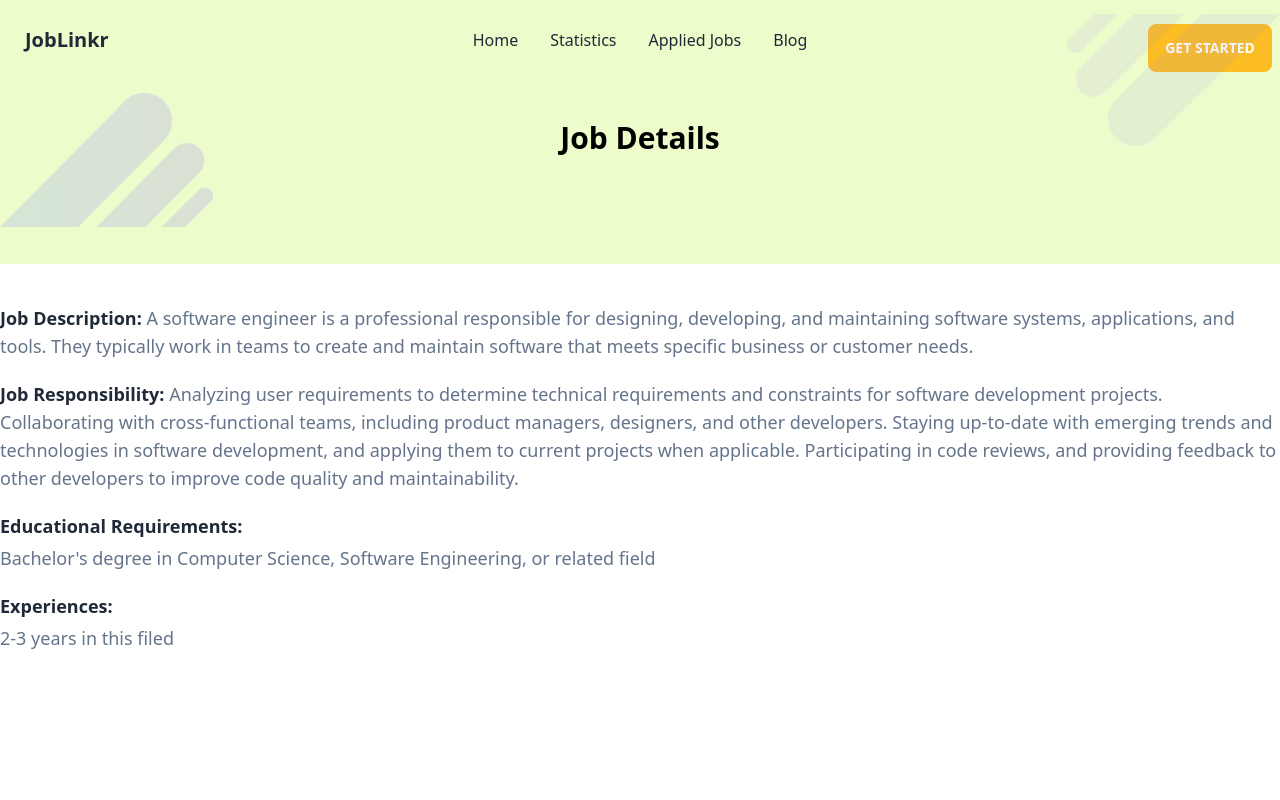
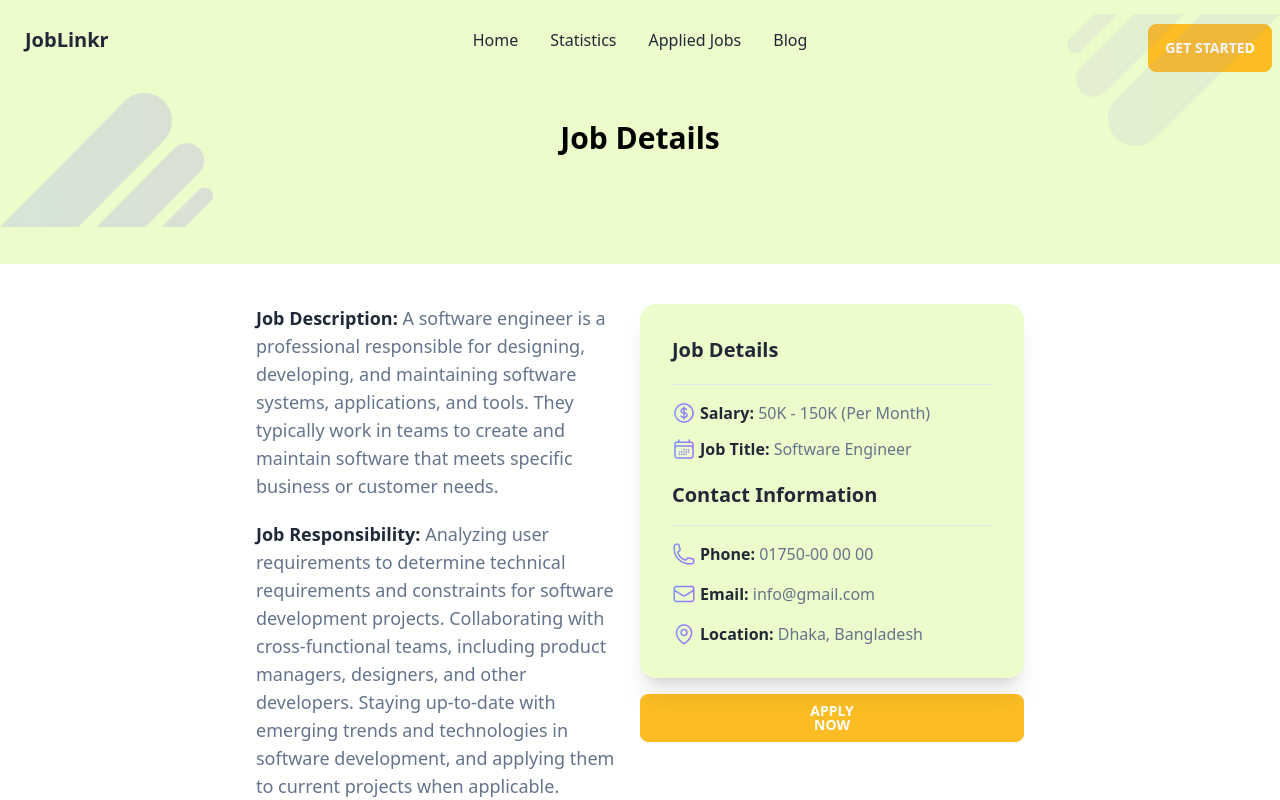
Before and after one commit to EftekharAlam2/career-hub, a React (Vite) app: page /details/01 in a window 1280 px wide. Shown: the top 800 px of the page. Built offline with nearby package versions, Linux system fonts and the light colour scheme.

Commit message:
Job Details added

```diff
--- a/src/Components/Details/JobDetail.jsx
+++ b/src/Components/Details/JobDetail.jsx
@@ -2,6 +2,11 @@ import React, { useEffect, useState } from "react";
 import { useParams } from "react-router-dom";
 import vector1 from "/Icons/Vector.png";
 import vector2 from "/Icons/Vector-1.png";
+import salary from "/Icons/Frame.png";
+import title from "/Icons/Frame-1.png";
+import phone from "/Icons/Frame-2.png";
+import email from "/Icons/Frame-3.png";
+import location from "/Icons/Frame-4.png";
 
 const JobDetail = () => {
   const { id } = useParams();
@@ -41,7 +46,7 @@ const JobDetail = () => {
       </div>
       {job.map((job) => (
         <div key={job.id} className="mt-10">
-          <div className="flex">
+          <div className="flex flex-col md:flex-row gap-4 mx-3 md:mx-64 mb-5">
             <div>
               <p>
                 <span className="text-lg font-semibold">Job Description: </span>
@@ -66,7 +71,70 @@ const JobDetail = () => {
               <p className="mt-5 text-lg font-semibold">Experiences:</p>
               <p className="mt-1 text-lg text-slate-500">{job.experience}</p>
             </div>
-            <div></div>
+            <div>
+              <div className="card shadow-xl bg-lime-100 w-96">
+                <div className="card-body">
+                  <p className="card-title text-xl mb-3">Job Details</p>
+                  <hr />
+                  <div className="flex gap-1 mt-2">
+                    <div>
+                      <img src={salary} alt="" />
+                    </div>
+                    <div>
+                      <span className="font-semibold">Salary: </span>
+                      <span className="text-slate-500">
+                        {job.salary} (Per Month)
+                      </span>
+                    </div>
+                  </div>
+                  <div className="flex gap-1 mt-1">
+                    <div>
+                      <img src={title} alt="" />
+                    </div>
+                    <div>
+                      <span className="font-semibold">Job Title: </span>
+                      <span className="text-slate-500">{job.job_title}</span>
+                    </div>
+                  </div>
+                  <p className="text-xl font-semibold mt-3 mb-2">
+                    Contact Information
+                  </p>
+                  <hr />
+                  <div className="flex gap-1 mt-2">
+                    <div>
+                      <img src={phone} alt="" />
+                    </div>
+                    <div>
+                      <span className="font-semibold">Phone: </span>
+                      <span className="text-slate-500">{job.phone}</span>
+                    </div>
+                  </div>
+                  <div className="flex gap-1 mt-2">
+                    <div>
+                      <img src={email} alt="" />
+                    </div>
+                    <div>
+                      <span className="font-semibold">Email: </span>
+                      <span className="text-slate-500">{job.email}</span>
+                    </div>
+                  </div>
+                  <div className="flex gap-1 mt-2">
+                    <div>
+                      <img src={location} alt="" />
+                    </div>
+                    <div>
+                      <span className="font-semibold">Location: </span>
+                      <span className="text-slate-500">{job.location}</span>
+                    </div>
+                  </div>
+                </div>
+              </div>
+              <div className="">
+                <button className="btn btn-warning mt-4 text-white px-40">
+                  Apply Now
+                </button>
+              </div>
+            </div>
           </div>
         </div>
       ))}
```
